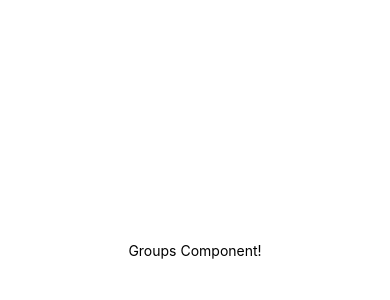
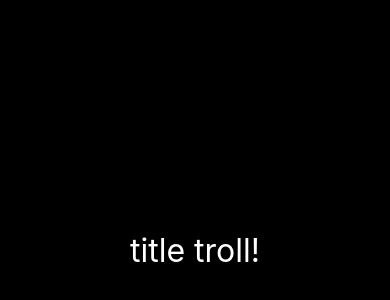
Before and after one commit to amitcesar/igniteteams, a React Native app: screen / in a window 390 px wide. Shown: the part 172-472 px from the top of the page. Built offline with nearby package versions, Linux system fonts and the light colour scheme.

Commit message:
add styled component

```diff
--- a/App.tsx
+++ b/App.tsx
@@ -1,19 +1,5 @@
-import { StyleSheet, Text, View } from "react-native";
 import { Groups } from "@screens/Groups";
 
 export default function App() {
-  return (
-    <View style={styles.container}>
-      <Groups />
-    </View>
-  );
+  return <Groups />;
 }
-
-const styles = StyleSheet.create({
-  container: {
-    flex: 1,
-    backgroundColor: "#fff",
-    alignItems: "center",
-    justifyContent: "center",
-  },
-});
--- a/src/screens/Groups/index.tsx
+++ b/src/screens/Groups/index.tsx
@@ -1,19 +1,10 @@
+import { Text } from "react-native";
 
-import { StyleSheet, Text, View } from 'react-native';
-
+import { Container, Title } from "./styles";
 export function Groups() {
   return (
-    <View style={styles.container}>
-      <Text>Groups Component!</Text>
-    </View>
+    <Container>
+      <Title>title troll!</Title>
+    </Container>
   );
 }
-
-const styles = StyleSheet.create({
-  container: {
-    flex: 1,
-    backgroundColor: '#fff',
-    alignItems: 'center',
-    justifyContent: 'center',
-  },
-});
--- /dev/null
+++ b/src/screens/Groups/styles.ts
@@ -0,0 +1,13 @@
+import styled from 'styled-components/native';
+
+export const Container = styled.View`
+  flex: 1;
+  background-color: #000;
+  align-items: center;
+  justify-content: center;
+`;
+
+export const Title = styled.Text`
+  color: #FFF;
+  font-size: 32px;
+`;
```
Also changed, not shown: package.json (+7 -1 lines), 1 other file (tests, documents, lock files or other folders).
